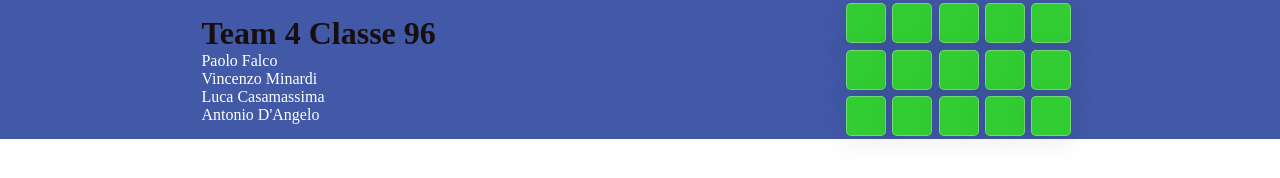
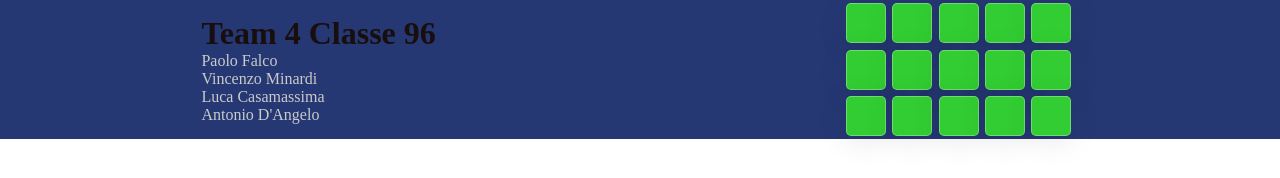
Before and after one commit to Boolean-projects-paolo/esercizio-branche, a plain HTML site: page index.html in a window 1280 px wide. Drawn offline with Linux system fonts and the light colour scheme.

Commit message:
fix style

```diff
--- a/style.css
+++ b/style.css
@@ -8,7 +8,7 @@
     display: flex;
     justify-content: space-around;
     align-items: center;
-    background-color: rgb(65, 89, 167);
+    background-color: rgb(38, 56, 116);
 }
 
 .header_title {
@@ -19,7 +19,7 @@
 .list_name {
     font-size: 1em;
     list-style: none;
-    color: white;
+    color: rgb(202, 202, 202);
 }
 
 .main_card {
```
